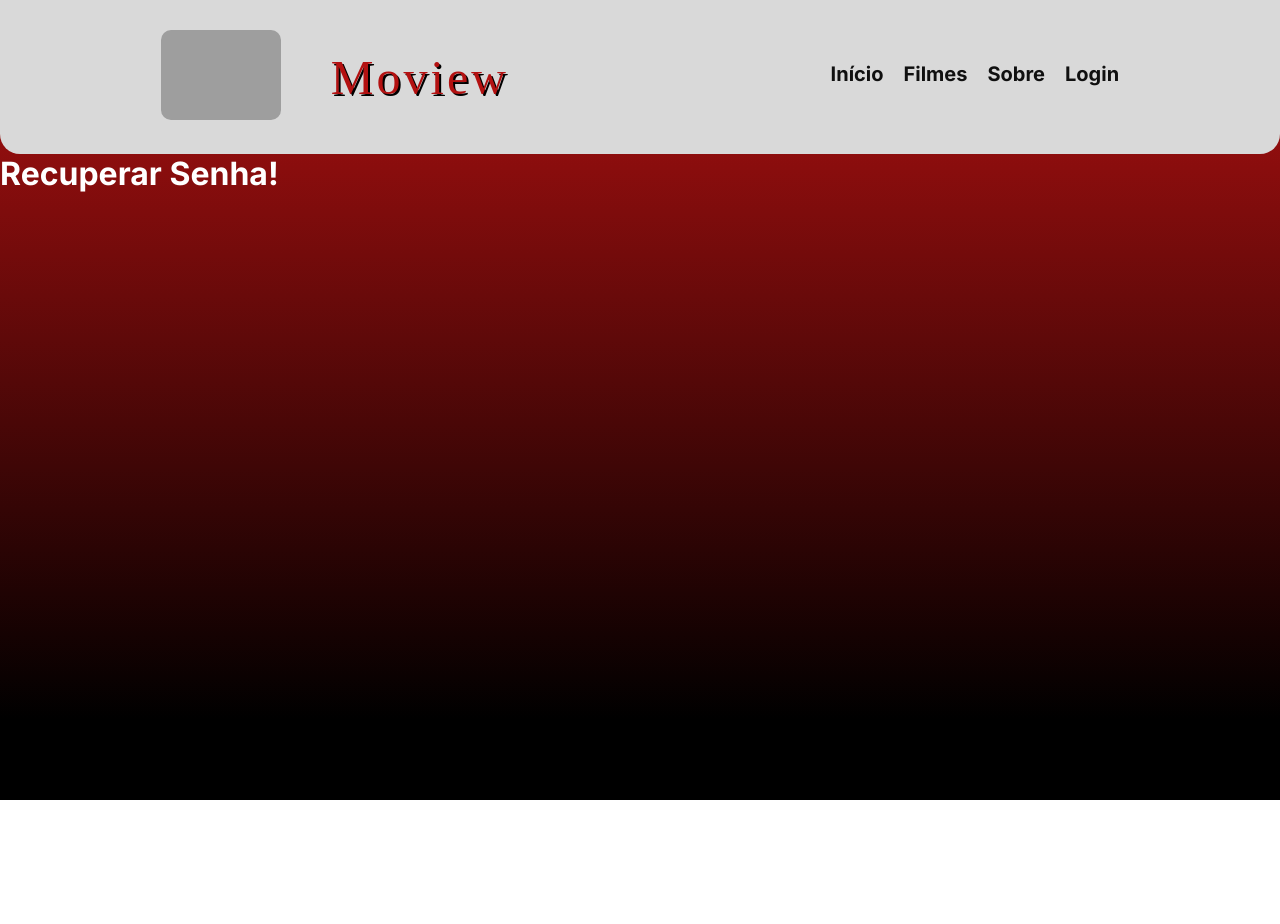
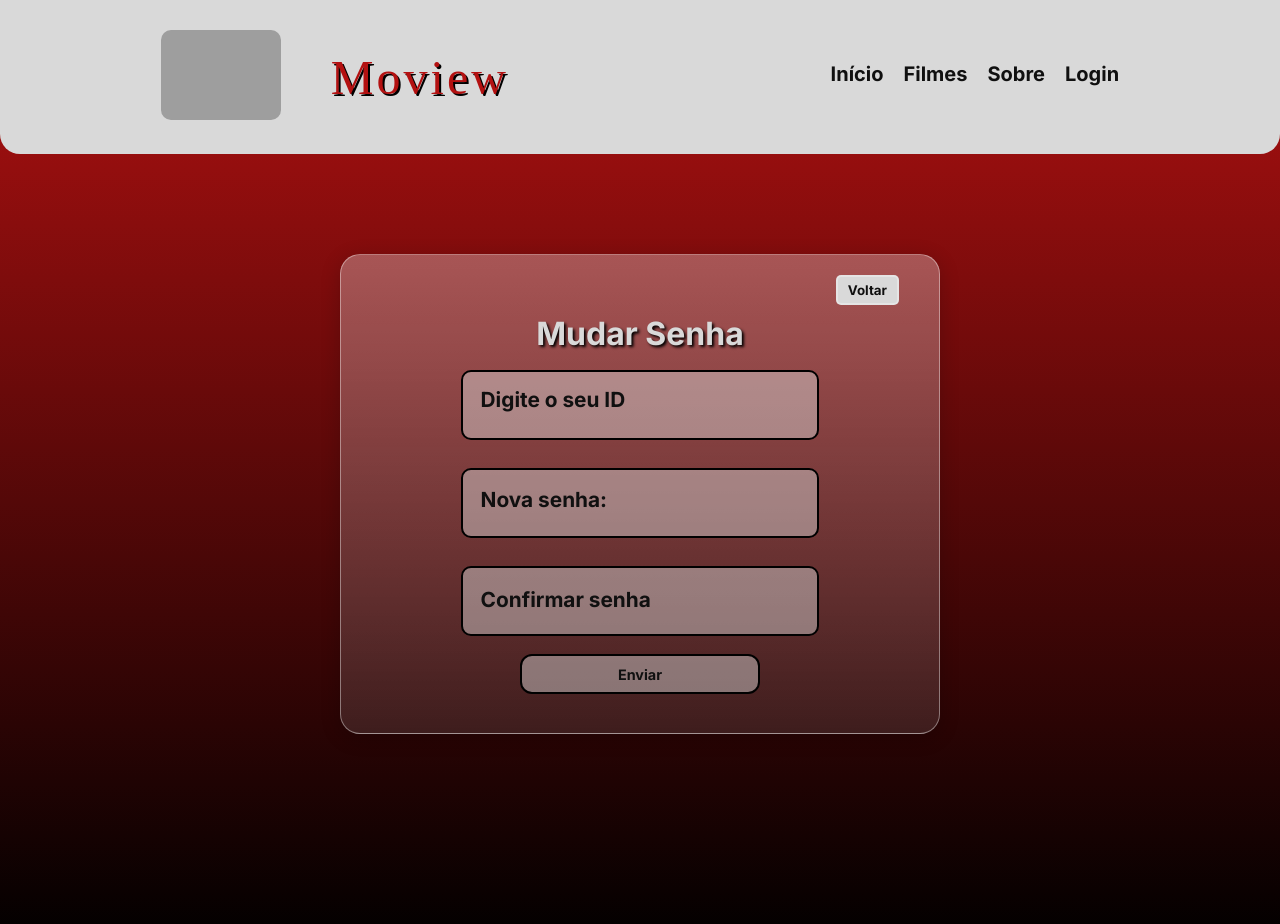
Before and after one commit to kawaru2/projetomoview, a React (Vite) app: page /recuperarSenha in a window 1280 px wide. Shown: the top 924 px of the page. Before the commit the page ends 800 px from the top, so only its background shows below. Built offline with nearby package versions, Linux system fonts and the light colour scheme; grey boxes are pictures that could not be loaded; a web font is replaced by a local one.

Commit message:
recuperarSenha finalizado + efeitos de transição de página

```diff
--- a/src/App.css
+++ b/src/App.css
@@ -244,6 +244,16 @@ body {
   cursor: pointer;
 }
 
+.btnMin {
+  width: 40%;
+}
+
+.effect {
+  opacity: 0;
+  transform: translateY(-20px) scale(0.98);
+  animation: effect 0.35s ease-in-out forwards;
+}
+
 /* Efeito de "duas telas", conteúdo atrás do form (login/cadastro). */
 
 .containerForm {
@@ -359,3 +369,10 @@ body {
     border-left: 2px solid var(--border-effect);
   }
 }
+
+@keyframes effect {
+  to {
+    opacity: 1;
+    transform: translateY(0) scale(1);
+  }
+}
--- a/src/pages/Login.jsx
+++ b/src/pages/Login.jsx
@@ -67,7 +67,7 @@ export function Login() {
 
   return (
     <main className="telaLogin">
-      <div className="containerForm">
+      <div className="containerForm effect">
         <div className={`containerFormChange ${changeForm ? "isActive" : ""}`}>
           <form className="form front">
             <h1 className="titleLogin">Moview</h1>
--- a/src/pages/recuperarSenha.jsx
+++ b/src/pages/recuperarSenha.jsx
@@ -1,7 +1,22 @@
+import { useNavigate } from 'react-router-dom'
+
 export function RecuperarSenha() {
+  const navigate = useNavigate();
   return (
-    <>
-      <h1 style={{color: "white"}}>Recuperar Senha!</h1>
-    </>
+    <main className="telaLogin">
+      <form className="form effect">
+        <button type="button" id="btnRegister" onClick={() => navigate("/Login")}>Voltar</button>
+        <h1 className="titleFormBack">Mudar Senha</h1>
+        <div className="camposLoginSenha">
+          <input type="text" name="login" className="campo" id="login" autoComplete="off"/>
+          <label htmlFor="login" id="placeholderLogin">Digite o seu ID</label>
+          <input type="password" name="senha" id="senha" className="campo" autoComplete="new-password"/>
+          <label htmlFor="senha" id="placeholderSenha">Nova senha: </label>
+          <input type="password" name="confirmarSenha" id="confirmarSenha" className="campo" autoComplete="new-password"/>
+          <label htmlFor="confirmarSenha" id="placeholderNovaSenha">Confirmar senha</label>
+        </div>
+        <button type="button" className="btnEsqueciSenha btnMin">Enviar</button>
+      </form>
+    </main>
   )
 }
```
